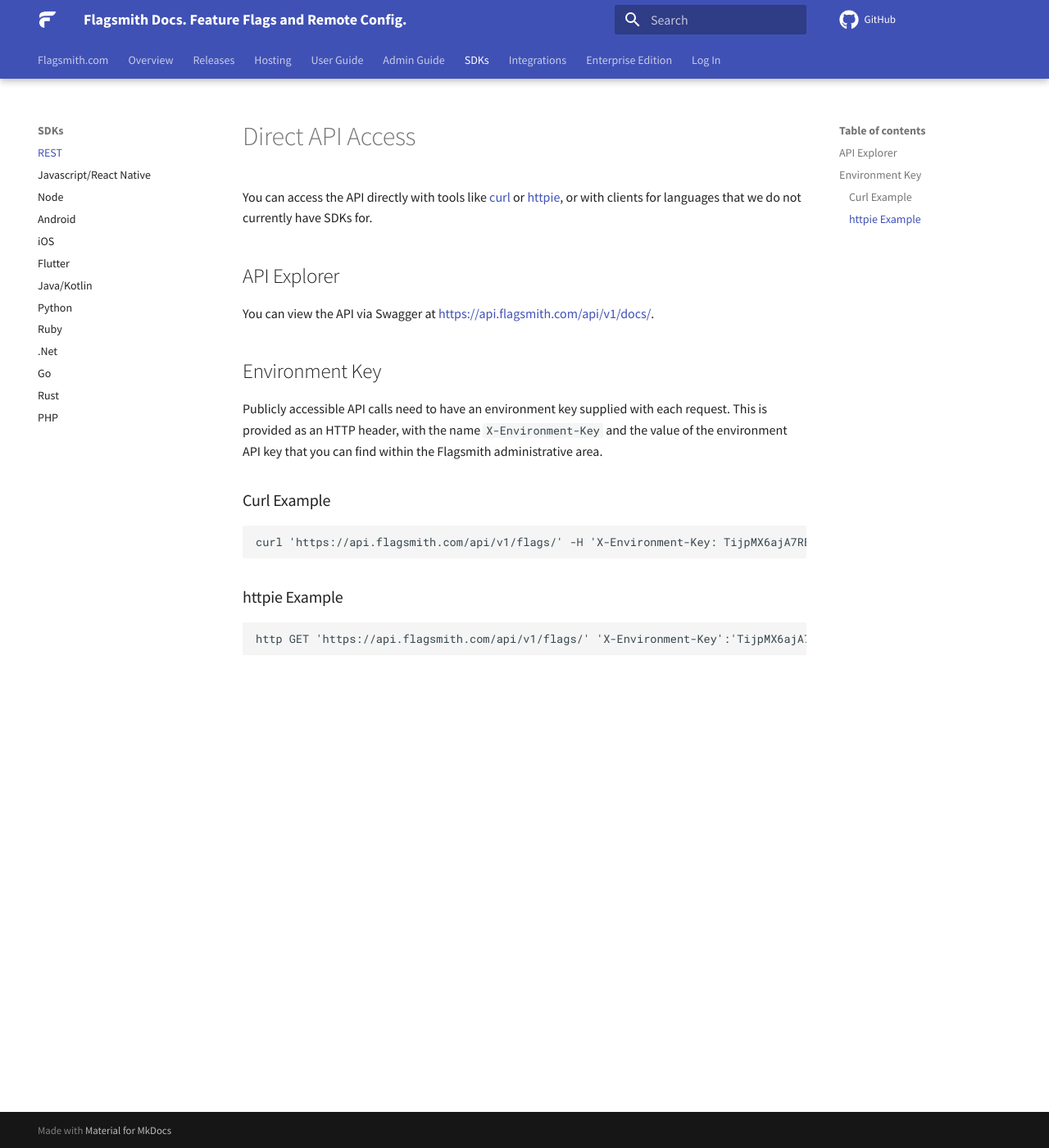
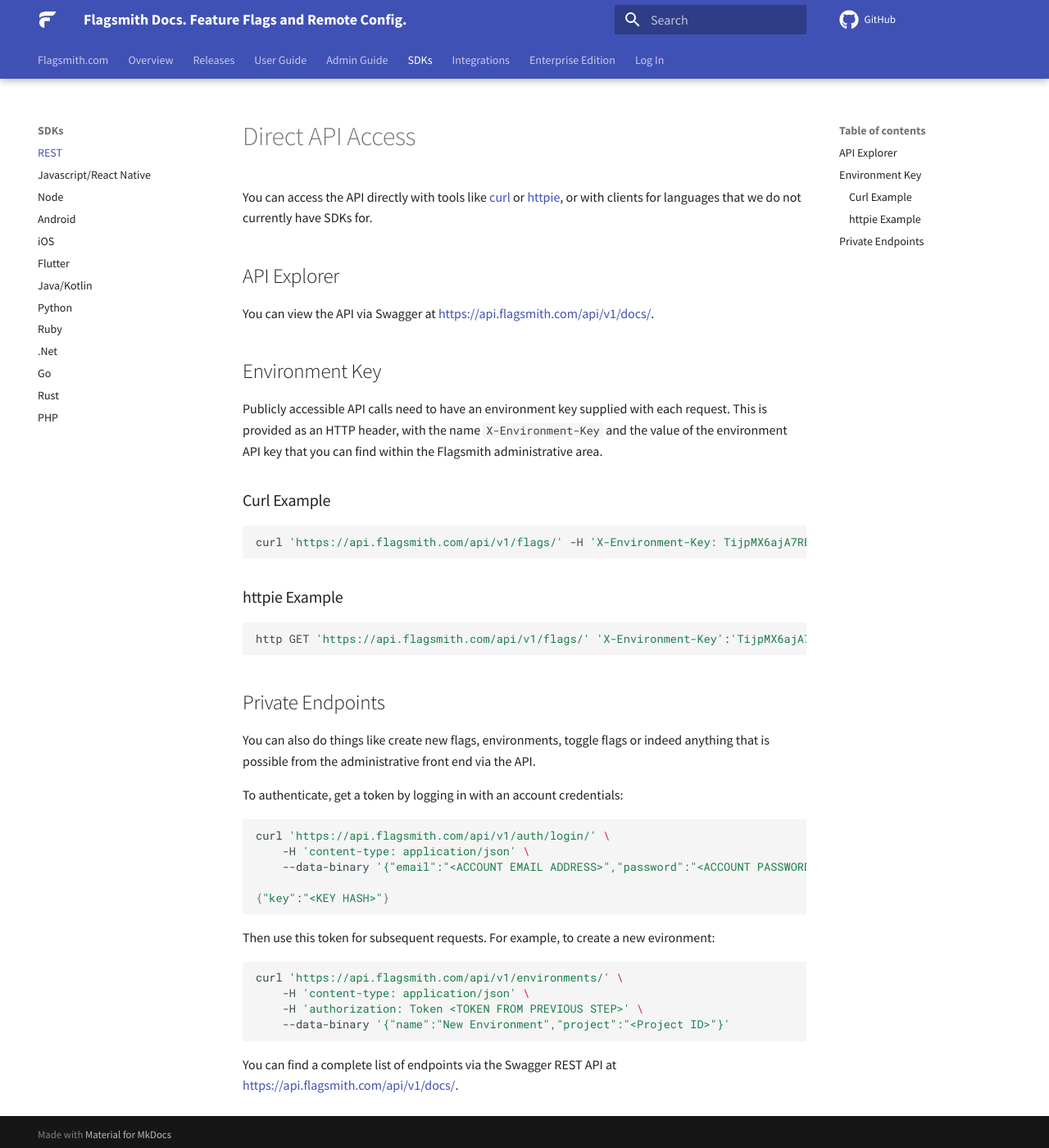
Before and after one commit to Flagsmith/flagsmith-docs, an MkDocs documentation site: the page built from docs/clients/rest.md, in a window 1280 px wide and 1400 px high. Shown: the whole window at 82% size. Built offline with MkDocs 1.6.1 and Material for MkDocs 9.7.7, drawn with Linux system fonts in a browser that asks for light colours; comment, search, counter and statistics services are not loaded.

Commit message:
Reorganised Admin pages

````diff
--- a/docs/clients/rest.md
+++ b/docs/clients/rest.md
@@ -14,12 +14,37 @@ Publicly accessible API calls need to have an environment key supplied with each
 
 ### Curl Example
 
-```
+```bash
 curl 'https://api.flagsmith.com/api/v1/flags/' -H 'X-Environment-Key: TijpMX6ajA7REC4bf5suYg'
 ```
 
 ### httpie Example
 
-```
+```bash
 http GET 'https://api.flagsmith.com/api/v1/flags/' 'X-Environment-Key':'TijpMX6ajA7REC4bf5suYg'
 ```
+
+## Private Endpoints
+
+You can also do things like create new flags, environments, toggle flags or indeed anything that is possible from the administrative front end via the API.
+
+To authenticate, get a token by logging in with an account credentials:
+
+```bash
+curl 'https://api.flagsmith.com/api/v1/auth/login/' \
+    -H 'content-type: application/json' \
+    --data-binary '{"email":"<ACCOUNT EMAIL ADDRESS>","password":"<ACCOUNT PASSWORD>"}'
+
+{"key":"<KEY HASH>"}
+```
+
+Then use this token for subsequent requests. For example, to create a new evironment:
+
+```bash
+curl 'https://api.flagsmith.com/api/v1/environments/' \
+    -H 'content-type: application/json' \
+    -H 'authorization: Token <TOKEN FROM PREVIOUS STEP>' \
+    --data-binary '{"name":"New Environment","project":"<Project ID>"}'
+```
+
+You can find a complete list of endpoints via the Swagger REST API at [https://api.flagsmith.com/api/v1/docs/](https://api.flagsmith.com/api/v1/docs/).
--- a/mkdocs.yml
+++ b/mkdocs.yml
@@ -33,11 +33,6 @@ nav:
     - Contributing:  'contributing.md'
   - Releases:
     - Releases: 'releases.md'
-  - Hosting:
-    - Hosted Service: 'hosted-service.md'
-    - Self Hosting: 'self-hosting.md'
-    - Docker: 'docker.md'
-    - Architecture: 'architecture.md'
   - User Guide:
     - Overview: 'overview.md'
     - Managing Features: 'managing-features.md'
@@ -48,9 +43,14 @@ nav:
     - A/B Testing: 'ab-testing.md'
     - Integration Approaches: 'integration-approaches.md'
   - Admin Guide:
-    - Overview: 'system-administration.md'
+    - Hosting:
+      - Hosted Service: 'hosted-service.md'
+      - Self Hosting: 'self-hosting.md'
+      - Docker: 'docker.md'
+      - Architecture: 'architecture.md'
+    - API: 'api.md'
+    - Web Hooks: 'system-administration.md'
     - Permissions: 'permissions.md'
-    - API: 'api.md'
     - Audit Logs: 'audit-logs.md'
   - SDKs:
     - REST: 'clients/rest.md'
````
Also changed, not shown: docs/system-administration.md (+0 -14 lines).
